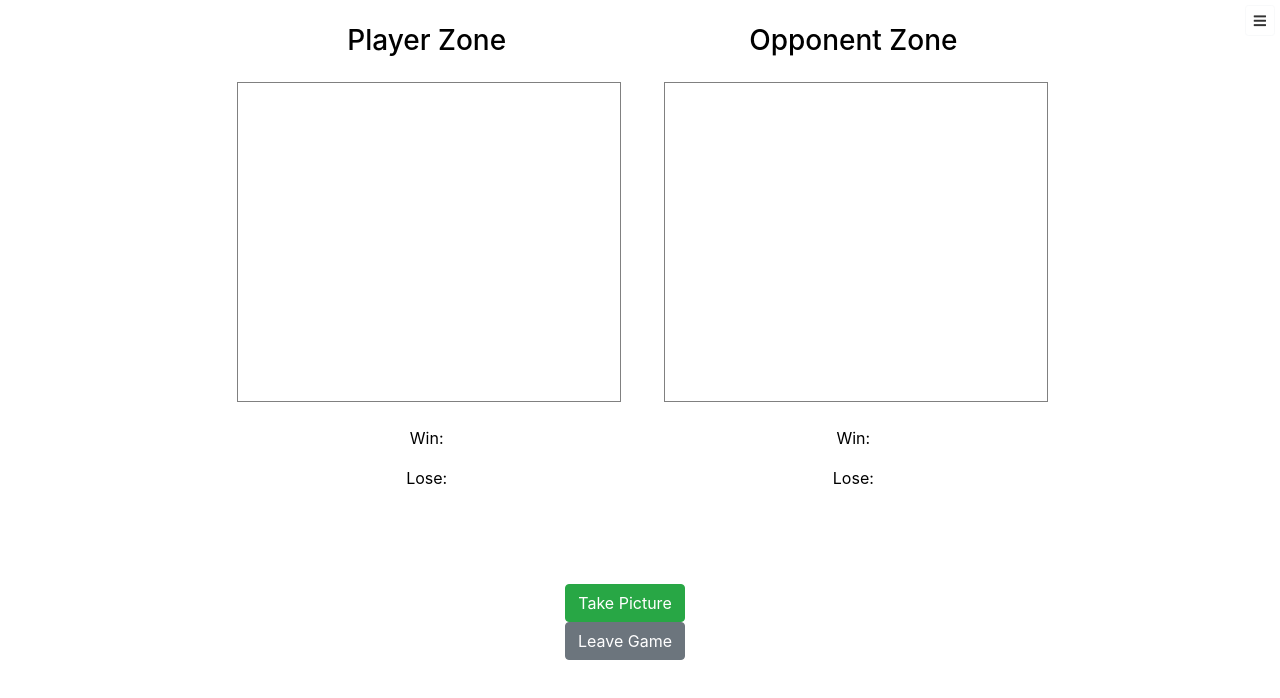
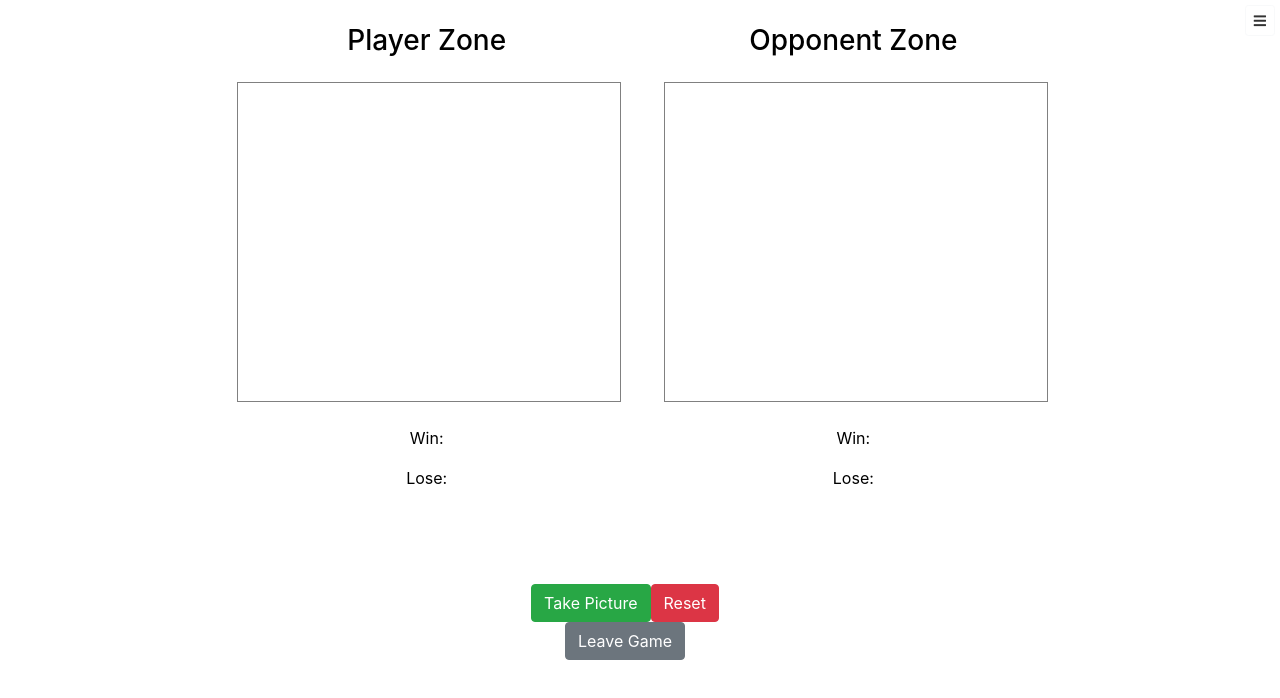
Before and after one commit to mliu0506/face-battles, a plain HTML site: page gamePage.html in a window 1280 px wide. Drawn offline with nearby package versions, Linux system fonts and the light colour scheme; no server answers; a web font is replaced by a local one.

Commit message:
modify files

```diff
--- a/gamePage.html
+++ b/gamePage.html
@@ -91,6 +91,7 @@
             </div>
             <div class="row col-12 col-sm-12 justify-content-center">
                         <button id="gameReady" class="btn btn-success">Take Picture</button>
+                        <button id="gameReset" class="btn btn-danger">Reset</button>
                     </div>
             <div class="row col-12 col-sm-12 justify-content-center">
                 <button id="leaveGame" class="btn btn-secondary">Leave Game</button>
```
